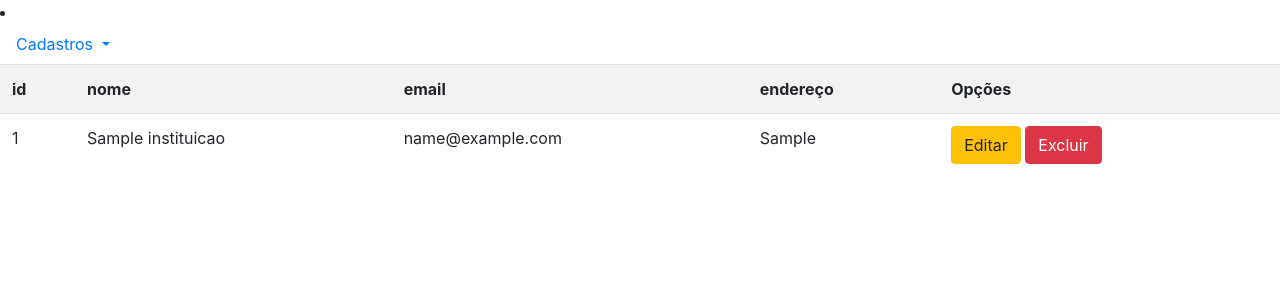
After one commit to JeanHiga/Projeto-univesp, a Django app: page /listar/instituicao/ in a window 1280 px wide. The commit adds this page. Shown: the top 300 px of the page. Run offline with Django 3.2, Linux system fonts and the light colour scheme; tables that the repository leaves empty hold one stand-in row (values such as "Sample post"); some libraries are stand-ins or nearby versions.

Commit message:
listar instituicao

```diff
--- a/doacao/models.py
+++ b/doacao/models.py
@@ -20,7 +20,6 @@ class Instituicao(models.Model):
    email = models.CharField(max_length= 100, verbose_name="e-mail")
    endereco = models.CharField(max_length= 255,verbose_name="Endereço")
 
-   produto = models.ForeignKey(Produto, on_delete=models.PROTECT)
 
    def __str__(self):
-      return "{} ({}) ({}) ({})".format(self.nome, self.email, self.endereco, self.produto)
+      return "{} ({}) ({}) ".format(self.nome, self.email, self.endereco)
--- a/doacao/templates/base.html
+++ b/doacao/templates/base.html
@@ -23,7 +23,8 @@
     </a>
     <div class="dropdown-menu">
         {% block menu_drop %}
-      <a class="dropdown-item" href="{% url 'listar-usuario' %}"> Listar </a>
+      <a class="dropdown-item" href="{% url 'listar-usuario' %}"> Listar Usuario </a>
+      <a class="dropdown-item" href="{% url 'listar-instituicao' %}"> Listar Instituição </a>
       <a class="dropdown-item" href="{% url 'cadastrar-usuario' %}"> Cadastar Usuario </a>
       <a class="dropdown-item" href="{% url 'cadastrar-instituicao' %}"> Cadastar Instituição </a>
 
--- /dev/null
+++ b/doacao/templates/listarinstituicao.html
@@ -0,0 +1,28 @@
+{% extends 'base.html' %}
+{% block conteudo %}
+<table class="table table-striped">
+    <tr>
+        <th>id</th>
+        <th>nome</th>
+        <th>email</th>
+        <th>endereço</th>
+        <th>Opções</th>
+    </tr>
+    {% for instituicao in object_list %}
+    <tr>
+        <td>{{instituicao.id}}</td>
+        <td>{{instituicao.nome}}</td>
+        <td>{{instituicao.email}}</td>
+        <td>{{instituicao.endereco}}</td>
+        <td>
+            <a href="{% url 'deletar-instituicao' instituicao.pk %}" class="btn btn-warning">Editar</a>
+            <a href="{% url 'deletar-instituicao' instituicao.pk %}" class="btn btn-danger">Excluir</a>
+        </td>
+    </tr>
+    {% empty %}
+    <tr>
+        <td colspan="3">Nenhuma usuario cadastrada!</td>
+    </tr>
+    {% endfor %}
+</table>
+{% endblock %}
--- a/doacao/urls.py
+++ b/doacao/urls.py
@@ -1,16 +1,16 @@
 from django.urls import path
 
-from .views import BaseView, UsuarioCreate, InstituicaoCreate, UsuarioDelete, Usuariolist
-
+from .views import BaseView, UsuarioCreate, InstituicaoCreate, UsuarioDelete, Usuariolist, InstituicaoDelete, Instituicaolist
 
 
 urlpatterns = [
     path('', BaseView.as_view(), name='base'),
+#
     path('cadastrar/usuario/', UsuarioCreate.as_view(), name="cadastrar-usuario"),
     path('excluir/usuario/<int:pk>/', UsuarioDelete.as_view(), name="deletar-usuario"),
     path('listar/usuario/', Usuariolist.as_view(), name="listar-usuario"),
+#
     path('cadastrar/instituicao/', InstituicaoCreate.as_view(),name="cadastrar-instituicao"),
-
-
-
+    path('excluir/instituicao/<int:pk>/', InstituicaoDelete.as_view(), name="deletar-instituicao"),
+    path('listar/instituicao/', Instituicaolist.as_view(), name="listar-instituicao"),
 ]
--- a/doacao/views.py
+++ b/doacao/views.py
@@ -30,9 +30,18 @@ class Usuariolist(ListView):
 ########Instituição################
 class InstituicaoCreate(CreateView):
    model = Instituicao
-   fields = ['nome', 'email', 'endereco', 'produto']
+   fields = ['nome', 'email', 'endereco']
    template_name = 'form.html'
    success_url = reverse_lazy("base")
+
+class InstituicaoDelete(DeleteView):
+   model = Instituicao
+   template_name = 'formdelete.html'
+   success_url = reverse_lazy("listar-instituicao")
+
+class Instituicaolist(ListView):
+   model = Instituicao
+   template_name = 'listarinstituicao.html'
 
 
 
```
Also changed, not shown: db.sqlite3, doacao/migrations/0011_remove_instituicao_produto.py (added).
